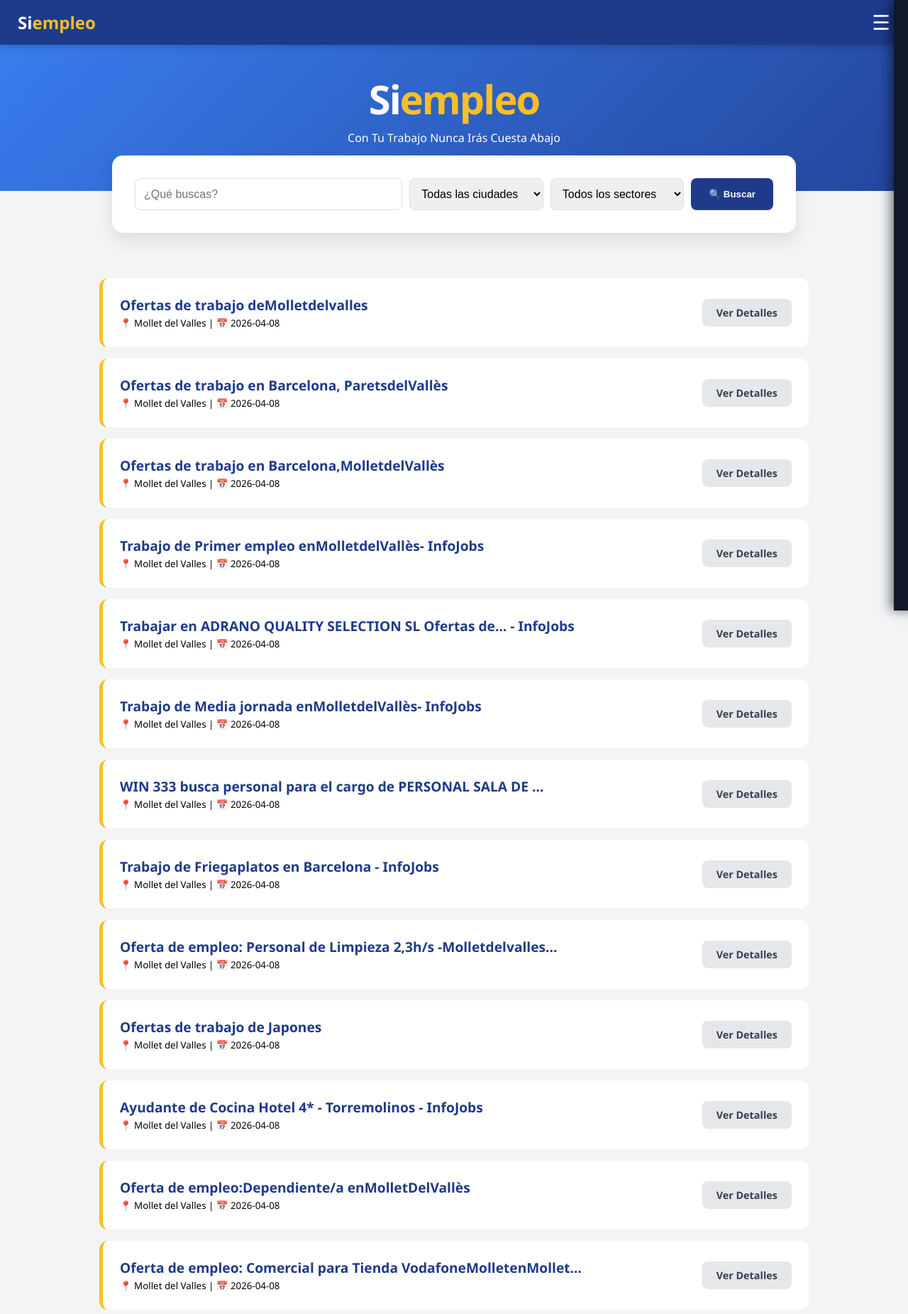
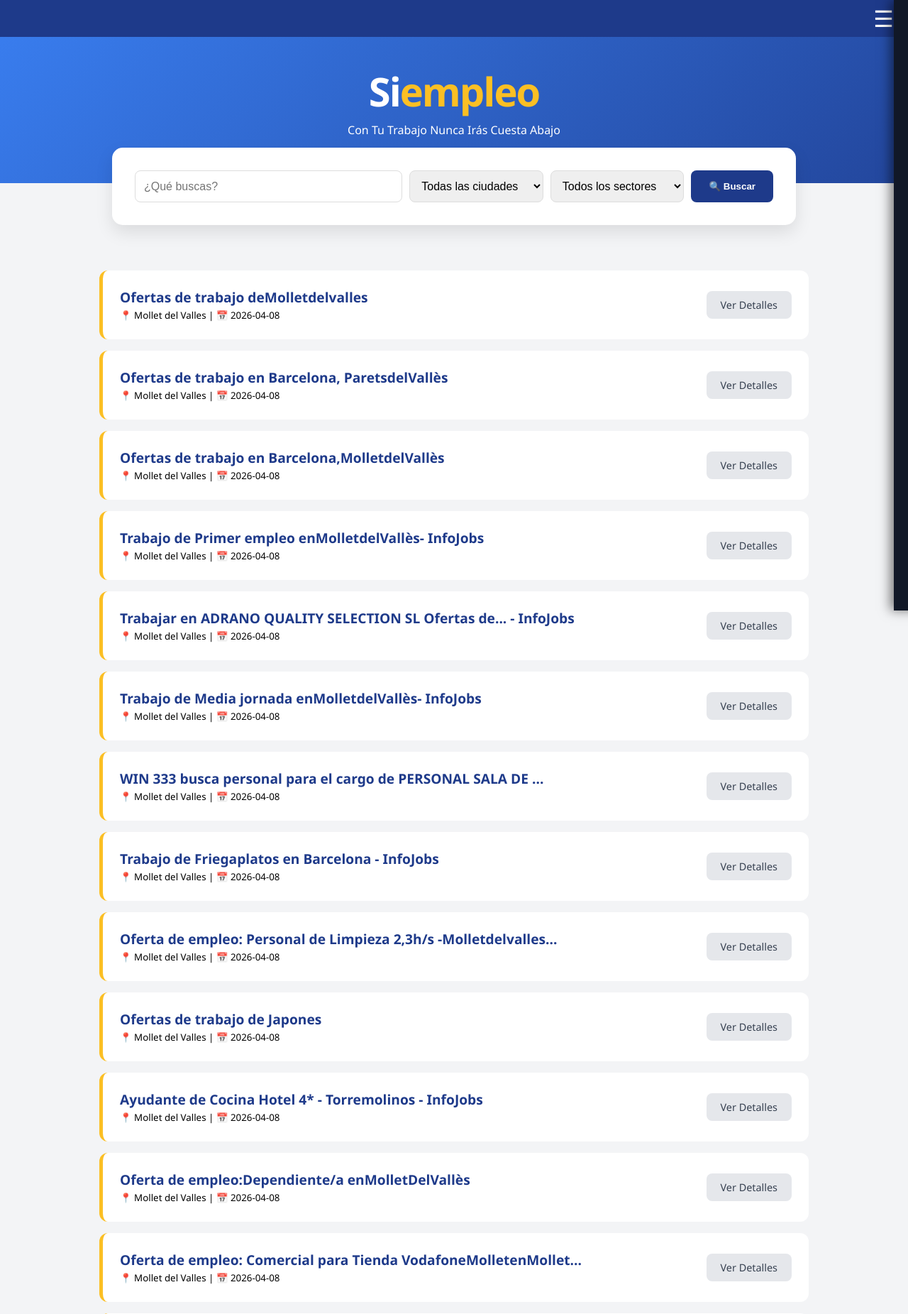
Before and after one commit to luisvoza9-jpg/siempleo, a Flask app: page / in a window 1280 px wide. Shown: the top 1851 px of the page at 71% size. Run offline with Flask 3, Linux system fonts and the light colour scheme.

Commit message:
Update index.html

```diff
--- a/templates/index.html
+++ b/templates/index.html
@@ -10,12 +10,11 @@
 
     <meta name="viewport" content="width=device-width, initial-scale=1.0">
     <title>Siempleo - Tu futuro a un clic</title>
-
     <style>
         :root { --primary: #1e3a8a; --accent: #fbbf24; --dark: #111827; }
         body { font-family: 'Segoe UI', sans-serif; background-color: #f3f4f6; margin: 0; overflow-x: hidden; }
 
-        /* --- PANTALLA DE CARGA (SPLASH SCREEN ORIGINAL) --- */
+        /* --- PANTALLA DE CARGA (SPLASH SCREEN) --- */
         #splash-screen {
             position: fixed;
             top: 0; left: 0; width: 100%; height: 100%;
@@ -24,36 +23,49 @@
             z-index: 9999;
             transition: opacity 1s ease;
         }
-        .splash-content { display: flex; align-items: center; color: white; font-size: 4rem; font-weight: 900; position: relative; }
 
-        /* La "S" que da muchas vueltas (Mantenemos tus 4.5s de giro) */
-        .s-logo { height: 120px; animation: spinAndScale 4.5s ease-in-out forwards; z-index: 2; }
+        .splash-content { display: flex; align-items: center; color: white; font-size: 4rem; font-weight: 900; }
 
-        /* Las letras (Ajustadas para que terminen antes del cierre de 5.5s) */
-        .letras-restantes {
-            max-width: 0; overflow: hidden; white-space: nowrap; display: inline-block;
-            opacity: 0; animation: revealLetters 1.5s 4.0s forwards;
-            color: var(--accent); margin-left: 10px;
+        .s-logo {
+            height: 120px;
+            animation: spinAndScale 4.5s ease-in-out forwards;
         }
 
-        /* --- EFECTO DE TINTA (SPIT) ORIGINAL --- */
-        .ink-spit { position: absolute; top: 50%; left: 50%; transform: translate(-50%, -50%); z-index: 1; pointer-events: none; }
+        .letras-restantes {
+            max-width: 0;
+            overflow: hidden;
+            white-space: nowrap;
+            display: inline-block;
+            opacity: 0;
+            animation: revealLetters 1.5s 4.0s forwards; /* Ajustado para que quepa en 5.5s */
+            color: var(--accent);
+            margin-left: 10px;
+        }
+
+        .ink-spit {
+            position: absolute;
+            top: 50%; left: 50%;
+            transform: translate(-50%, -50%);
+            z-index: -1;
+            pointer-events: none;
+        }
+
         .ink-particle {
-            position: absolute; border-radius: 50%; background: #3b82f6;
-            width: 10px; height: 10px; opacity: 0;
+            position: absolute;
+            border-radius: 50%;
+            background: #3b82f6;
+            width: 10px; height: 10px;
+            opacity: 0;
             animation: spitInk 1s ease-out forwards;
         }
 
-        /* --- NAVBAR Y SIDEBAR --- */
-        .navbar {
-            background: var(--primary); padding: 15px 25px;
-            display: flex; justify-content: space-between; align-items: center;
-            color: white; position: sticky; top: 0; z-index: 1000;
-            box-shadow: 0 2px 10px rgba(0,0,0,0.2);
+        /* --- NUEVO: ESTILOS SIDEBAR (Sin tocar tus clases originales) --- */
+        .navbar-custom {
+            background: var(--primary); padding: 10px 20px;
+            display: flex; justify-content: flex-end; align-items: center;
+            position: sticky; top: 0; z-index: 1000;
         }
-        .nav-logo { font-size: 1.5rem; font-weight: 900; cursor: pointer; }
-        .nav-logo span { color: var(--accent); }
-        .menu-btn { cursor: pointer; font-size: 1.8rem; line-height: 1; }
+        .menu-btn { cursor: pointer; font-size: 2rem; color: white; line-height: 1; }
 
         #sidebar {
             position: fixed; top: 0; right: -320px; width: 300px; height: 100%;
@@ -61,23 +73,22 @@
             transition: 0.3s ease-in-out; padding: 30px 20px;
             box-shadow: -5px 0 15px rgba(0,0,0,0.5);
         }
-        .close-btn { text-align: right; font-size: 2.5rem; cursor: pointer; color: var(--accent); }
         .sidebar-section { margin-bottom: 30px; }
-        .sidebar-section h3 { border-bottom: 1px solid #374151; padding-bottom: 10px; color: var(--accent); }
-        .sidebar-section a { display: block; color: white; text-decoration: none; margin: 15px 0; transition: 0.2s; }
-        .sidebar-section a:hover { color: var(--accent); }
+        .sidebar-section h3 { border-bottom: 1px solid #374151; padding-bottom: 10px; color: var(--accent); font-size: 1.2rem; }
+        .sidebar-section a { display: block; color: white; text-decoration: none; margin: 15px 0; }
+        .sidebar-section textarea { width: 100%; height: 80px; border-radius: 8px; padding: 10px; margin: 10px 0; border: none; }
+        .btn-enviar { width: 100%; background: #10b981; color: white; border: none; padding: 12px; border-radius: 8px; font-weight: bold; cursor: pointer; }
 
-        .mailbox textarea { width: 100%; height: 80px; border-radius: 8px; padding: 10px; margin: 10px 0; border: none; font-family: inherit; }
-        .btn-send { width: 100%; background: #10b981; color: white; border: none; padding: 12px; border-radius: 8px; font-weight: bold; cursor: pointer; }
-
-        /* --- EL RESTO DEL DISEÑO --- */
+        /* --- EL RESTO DEL DISEÑO (TUS CLASES ORIGINALES) --- */
         .hero {
             background: linear-gradient(-45deg, #1e3a8a, #3b82f6, #1e40af, #60a5fa);
-            background-size: 400% 400%; animation: gradient 15s ease infinite;
+            background-size: 400% 400%;
+            animation: gradient 15s ease infinite;
             color: white; text-align: center; padding: 3rem 2rem;
         }
-        .logo-text { font-size: 3.5rem; font-weight: 900; letter-spacing: -2px; margin: 0; line-height: 1; }
-        .logo-text span { color: var(--accent); }
+
+        .logo { font-size: 3.5rem; font-weight: 900; letter-spacing: -2px; margin: 0; line-height: 1; }
+        .logo span { color: var(--accent); }
 
         .search-container {
             background: white; padding: 2rem; border-radius: 15px;
@@ -93,20 +104,30 @@
 
         select, input { padding: 12px; border: 1px solid #ddd; border-radius: 8px; font-size: 1rem; }
         .btn-search { background: var(--primary); color: white; border: none; padding: 12px 25px; border-radius: 8px; cursor: pointer; font-weight: bold; }
-
         .container { max-width: 1000px; margin: 0 auto; padding: 2rem; }
-        .job-card {
-            background: white; padding: 1.5rem; border-radius: 12px; margin-bottom: 1rem;
-            border-left: 5px solid var(--accent); display: flex; justify-content: space-between; align-items: center;
-        }
+        .job-card { background: white; padding: 1.5rem; border-radius: 12px; margin-bottom: 1rem; border-left: 5px solid var(--accent); display: flex; justify-content: space-between; align-items: center; }
         .job-card h2 { margin: 0; color: var(--primary); font-size: 1.2rem; }
-        .btn-view { background: #e5e7eb; color: #374151; text-decoration: none; padding: 10px 20px; border-radius: 8px; font-size: 0.9rem; font-weight: bold; }
+        .btn-view { background: #e5e7eb; color: #374151; text-decoration: none; padding: 10px 20px; border-radius: 8px; font-size: 0.9rem; }
 
         /* --- KEYFRAMES --- */
-        @keyframes spinAndScale { 0% { transform: rotate(0deg) scale(1); } 90% { transform: rotate(1800deg) scale(1.15); } 100% { transform: rotate(1800deg) scale(1); } }
-        @keyframes revealLetters { 0% { max-width: 0; opacity: 0; } 100% { max-width: 500px; opacity: 1; } }
-        @keyframes spitInk { 0% { transform: translate(0, 0) scale(1); opacity: 0; } 100% { transform: translate(var(--ink-x), var(--ink-y)) scale(0); opacity: 1; } }
-        @keyframes gradient { 0% { background-position: 0% 50%; } 50% { background-position: 100% 50%; } 100% { background-position: 0% 50%; } }
+        @keyframes spinAndScale {
+            0% { transform: rotate(0deg) scale(1); }
+            90% { transform: rotate(1800deg) scale(1.15); }
+            100% { transform: rotate(1800deg) scale(1); }
+        }
+        @keyframes revealLetters {
+            0% { max-width: 0; opacity: 0; }
+            100% { max-width: 500px; opacity: 1; }
+        }
+        @keyframes spitInk {
+            0% { transform: translate(0, 0) scale(1); opacity: 0; }
+            100% { transform: translate(var(--ink-x), var(--ink-y)) scale(0); opacity: 1; }
+        }
+        @keyframes gradient {
+            0% { background-position: 0% 50%; }
+            50% { background-position: 100% 50%; }
+            100% { background-position: 0% 50%; }
+        }
     </style>
 </head>
 <body>
@@ -126,31 +147,30 @@
         </div>
     </div>
 
-    <nav class="navbar">
-        <div class="nav-logo" onclick="window.location.href='/'">Si<span>empleo</span></div>
+    <div class="navbar-custom">
         <div class="menu-btn" onclick="toggleMenu()">☰</div>
-    </nav>
+    </div>
 
     <div id="sidebar">
-        <div class="close-btn" onclick="toggleMenu()">×</div>
+        <div style="text-align: right; font-size: 2.5rem; cursor: pointer; color: var(--accent);" onclick="toggleMenu()">×</div>
         <div class="sidebar-section">
             <h3>Contacto</h3>
             <a href="mailto:tumarca2121@gmail.com">📧 tumarca2121@gmail.com</a>
         </div>
         <div class="sidebar-section">
-            <h3>Nuestros TikToks</h3>
-            <a href="https://www.tiktok.com/@tutrabajosiempre" target="_blank">🎵 @tutrabajosiempre</a>
-            <a href="https://www.tiktok.com/@cazadorv21" target="_blank">🎵 @cazadorv21</a>
+            <h3>Síguenos</h3>
+            <a href="https://www.tiktok.com/@tutrabajosiempre" target="_blank">🎵 TikTok 1</a>
+            <a href="https://www.tiktok.com/@cazadorv21" target="_blank">🎵 TikTok 2</a>
         </div>
         <div class="sidebar-section">
-            <h3>Buzón de Sugerencias</h3>
-            <textarea id="sugerencia" placeholder="¿Has visto un error o tienes una idea?"></textarea>
-            <button class="btn-send" onclick="enviarSugerencia()">Enviar Reporte</button>
+            <h3>Buzón</h3>
+            <textarea id="sugerencia" placeholder="¿Dudas o errores?"></textarea>
+            <button class="btn-enviar" onclick="enviarSugerencia()">Enviar</button>
         </div>
     </div>
 
     <div class="hero">
-        <h1 class="logo-text">Si<span>empleo</span></h1>
+        <h1 class="logo">Si<span>empleo</span></h1>
         <p>Con Tu Trabajo Nunca Irás Cuesta Abajo</p>
     </div>
 
@@ -186,28 +206,27 @@
             </div>
             {% endfor %}
         {% else %}
-            <p style="text-align: center; color: #666;">No hay ofertas que coincidan. ¡Prueba otra búsqueda!</p>
+            <p style="text-align: center; color: #666;">No hemos encontrado ofertas. ¡Prueba otra búsqueda!</p>
         {% endif %}
     </div>
 
     <script>
-        // Splash Screen (Ajustado a 5.5 segundos totales)
         window.addEventListener('load', function() {
             setTimeout(function() {
                 const splash = document.getElementById('splash-screen');
                 splash.style.opacity = '0';
                 setTimeout(() => { splash.style.display = 'none'; }, 1000);
-            }, 5500);
+            }, 5500); // BAJADO A 5.5 SEGUNDOS
         });
 
         function toggleMenu() {
             const sb = document.getElementById('sidebar');
-            sb.style.right = (sb.style.right === "0px") ? "-320px" : "0px";
+            if (sb.style.right === "0px") { sb.style.right = "-320px"; }
+            else { sb.style.right = "0px"; }
         }
 
         function enviarSugerencia() {
-            alert("¡Gracias! Tu reporte ha sido enviado.");
-            document.getElementById('sugerencia').value = "";
+            alert("¡Mensaje enviado correctamente!");
             toggleMenu();
         }
     </script>
```
